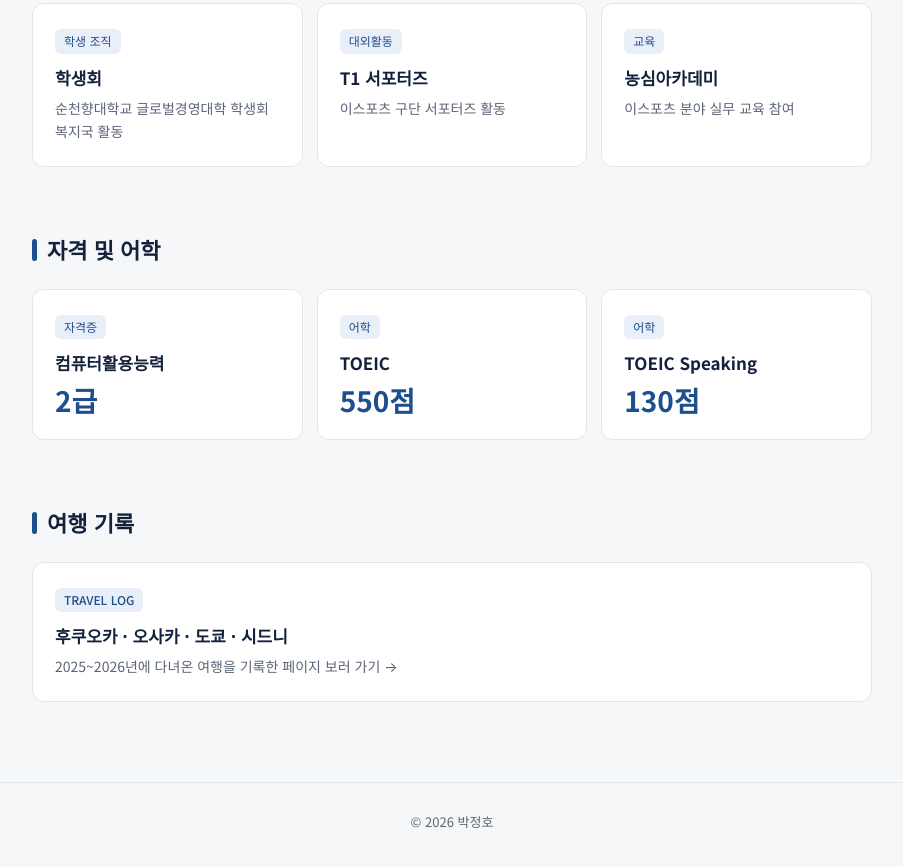
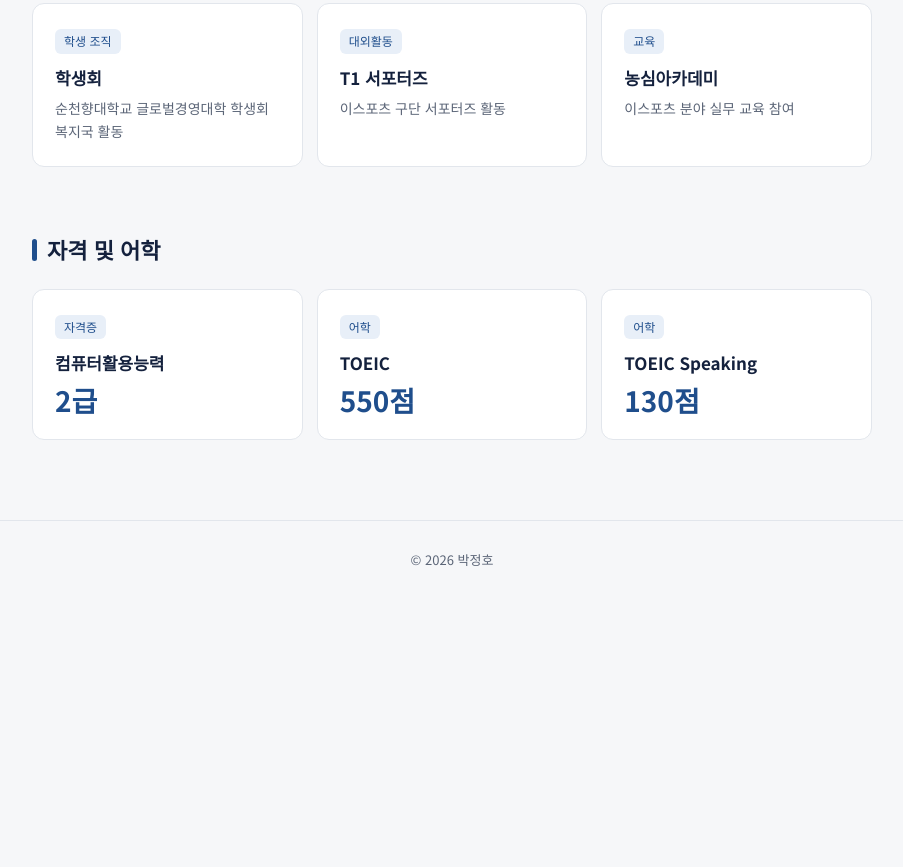
Before and after one commit to ghqkr88/jeongho-pf, a plain HTML site: page index.html in a window 1280 px wide. Shown: the part 799-1666 px from the top of the page, without its empty margins (188-1091 px from the left). After the commit the page ends 1411 px from the top, so only its background shows below. Drawn offline with Linux system fonts and the light colour scheme.

Commit message:
포트폴리오에서 여행 기록 링크 제거
Co-Authored-By: Claude Sonnet 5.5 <noreply@anthropic.com>
Claude-Session: https://claude.ai/code/session_01GdwH694BjB98LVnC3tYDEE

```diff
--- a/index.html
+++ b/index.html
@@ -117,7 +117,6 @@
     <a href="#about">소개</a>
     <a href="#activities">활동</a>
     <a href="#certs">자격</a>
-    <a href="https://ghqkr88.github.io/J-trip-sotry/">여행 기록</a>
   </div>
 </nav>
 
@@ -180,15 +179,6 @@
     </div>
   </section>
 
-  <section id="travel">
-    <h2>여행 기록</h2>
-    <a class="card" href="https://ghqkr88.github.io/J-trip-sotry/" style="display:block;text-decoration:none;color:inherit;">
-      <span class="tag">TRAVEL LOG</span>
-      <h3>후쿠오카 · 오사카 · 도쿄 · 시드니</h3>
-      <p class="sub">2025~2026년에 다녀온 여행을 기록한 페이지 보러 가기 →</p>
-    </a>
-  </section>
-
 </main>
 
 <footer>
```
Also changed, not shown: 1 other file.
